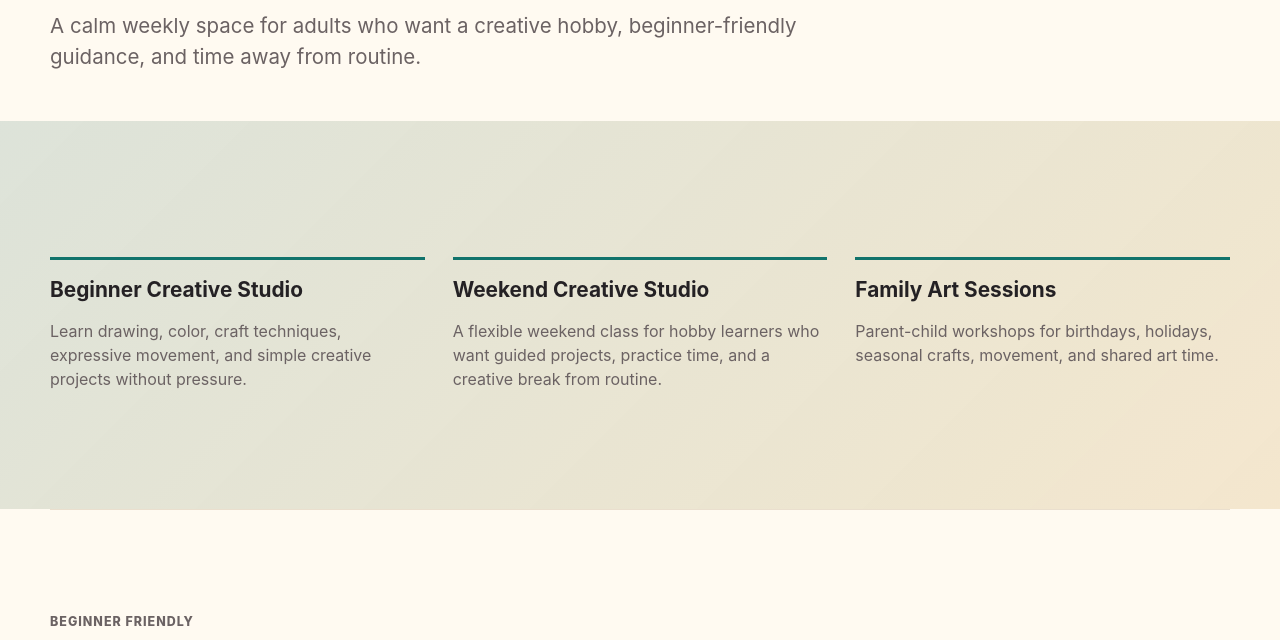
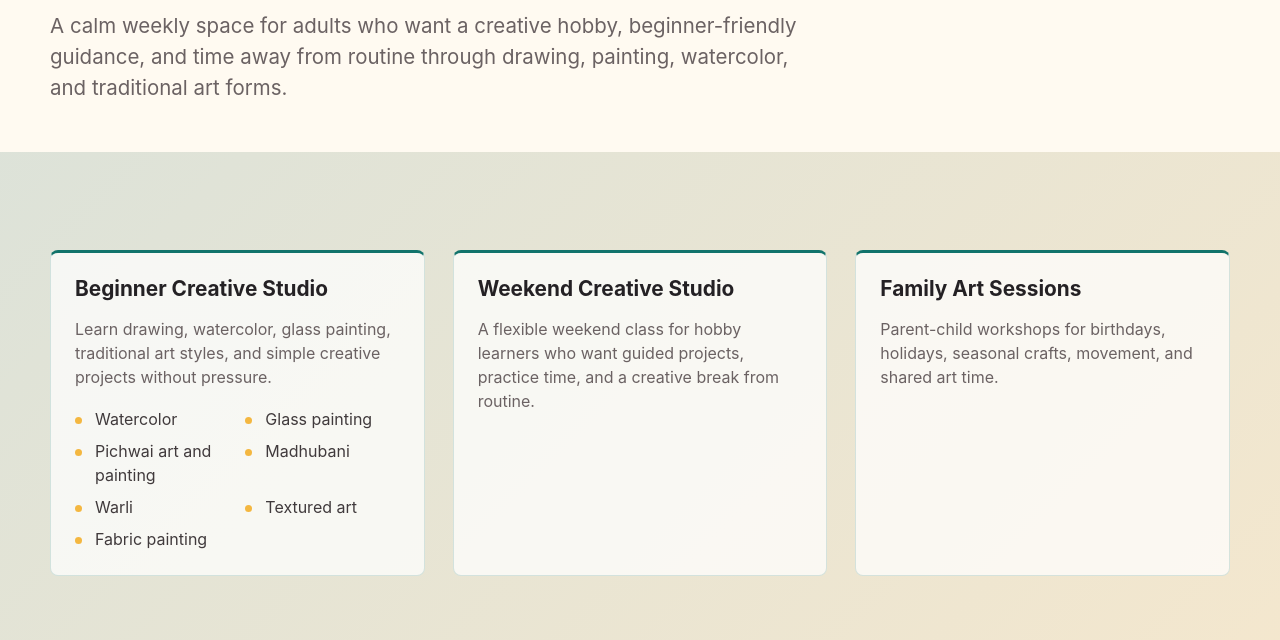
Before and after one commit to creative-hands/art-club, a website: page adults.html in a window 1280 px wide. Shown: the part 478-1118 px from the top of the page. Drawn offline with Linux system fonts and the light colour scheme.

Commit message:
Update class topics from notes

```diff
--- a/adults.html
+++ b/adults.html
@@ -4,7 +4,7 @@
     <meta charset="utf-8">
     <meta name="viewport" content="width=device-width, initial-scale=1">
     <title>Adult Classes | Creative Hands Art Club</title>
-    <meta name="description" content="Creative drawing, painting, craft, and movement sessions for adults.">
+    <meta name="description" content="Creative drawing, watercolor, glass painting, and traditional art sessions for adults.">
     <link rel="stylesheet" href="styles.css">
   </head>
   <body>
@@ -36,7 +36,7 @@
         <h1>Relaxed, useful creative sessions for adults.</h1>
         <p>
           A calm weekly space for adults who want a creative hobby, beginner-friendly guidance,
-          and time away from routine.
+          and time away from routine through drawing, painting, watercolor, and traditional art forms.
         </p>
       </section>
 
@@ -45,9 +45,18 @@
           <article>
             <h2>Beginner Creative Studio</h2>
             <p>
-              Learn drawing, color, craft techniques, expressive movement, and simple creative
-              projects without pressure.
+              Learn drawing, watercolor, glass painting, traditional art styles, and simple
+              creative projects without pressure.
             </p>
+            <ul>
+              <li>Watercolor</li>
+              <li>Glass painting</li>
+              <li>Pichwai art and painting</li>
+              <li>Madhubani</li>
+              <li>Warli</li>
+              <li>Textured art</li>
+              <li>Fabric painting</li>
+            </ul>
           </article>
           <article>
             <h2>Weekend Creative Studio</h2>
--- a/styles.css
+++ b/styles.css
@@ -526,6 +526,10 @@ h1 {
     #f4efe5;
 }
 
+.page-band {
+  padding-top: clamp(38px, 5vw, 64px);
+}
+
 .adult-layout {
   display: grid;
   grid-template-columns: repeat(3, 1fr);
@@ -534,8 +538,37 @@ h1 {
 }
 
 .adult-layout article {
-  padding-top: 18px;
+  padding: 24px;
+  border: 1px solid rgba(17, 115, 107, 0.16);
   border-top: 3px solid var(--teal);
+  border-radius: 8px;
+  background: rgba(255, 255, 255, 0.72);
+}
+
+.adult-layout ul {
+  display: grid;
+  grid-template-columns: repeat(2, minmax(0, 1fr));
+  gap: 8px 16px;
+  margin: 18px 0 0;
+  padding: 0;
+  list-style: none;
+}
+
+.adult-layout li {
+  position: relative;
+  padding-left: 20px;
+  color: #403a3c;
+}
+
+.adult-layout li::before {
+  content: "";
+  position: absolute;
+  left: 0;
+  top: 10px;
+  width: 7px;
+  height: 7px;
+  border-radius: 50%;
+  background: var(--sun);
 }
 
 .gallery-grid {
@@ -951,13 +984,20 @@ textarea:focus {
     font-size: clamp(2.1rem, 11vw, 3.4rem);
   }
 
+  .class-card h2,
+  .adult-layout h2,
+  .contact-panel h2 {
+    font-size: 1.45rem;
+  }
+
   .class-card {
     min-height: 0;
   }
 
   .gallery-grid,
   .registration-form,
-  .form-field-list ul {
+  .form-field-list ul,
+  .adult-layout ul {
     grid-template-columns: 1fr;
   }
 
```
Also changed, not shown: kids.html (+9 -8 lines), register.html (+1 -1 lines), schedule.html (+2 -2 lines).
